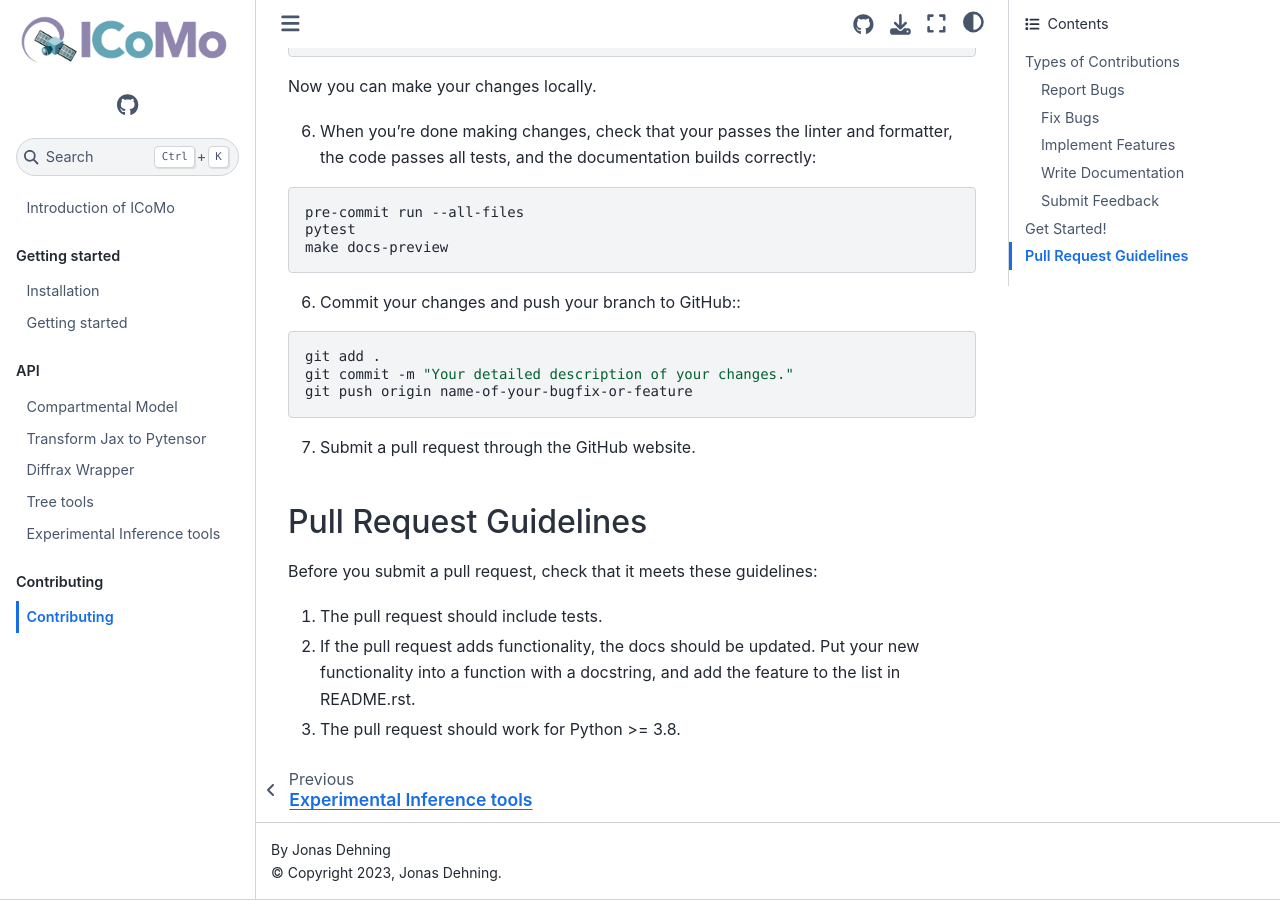
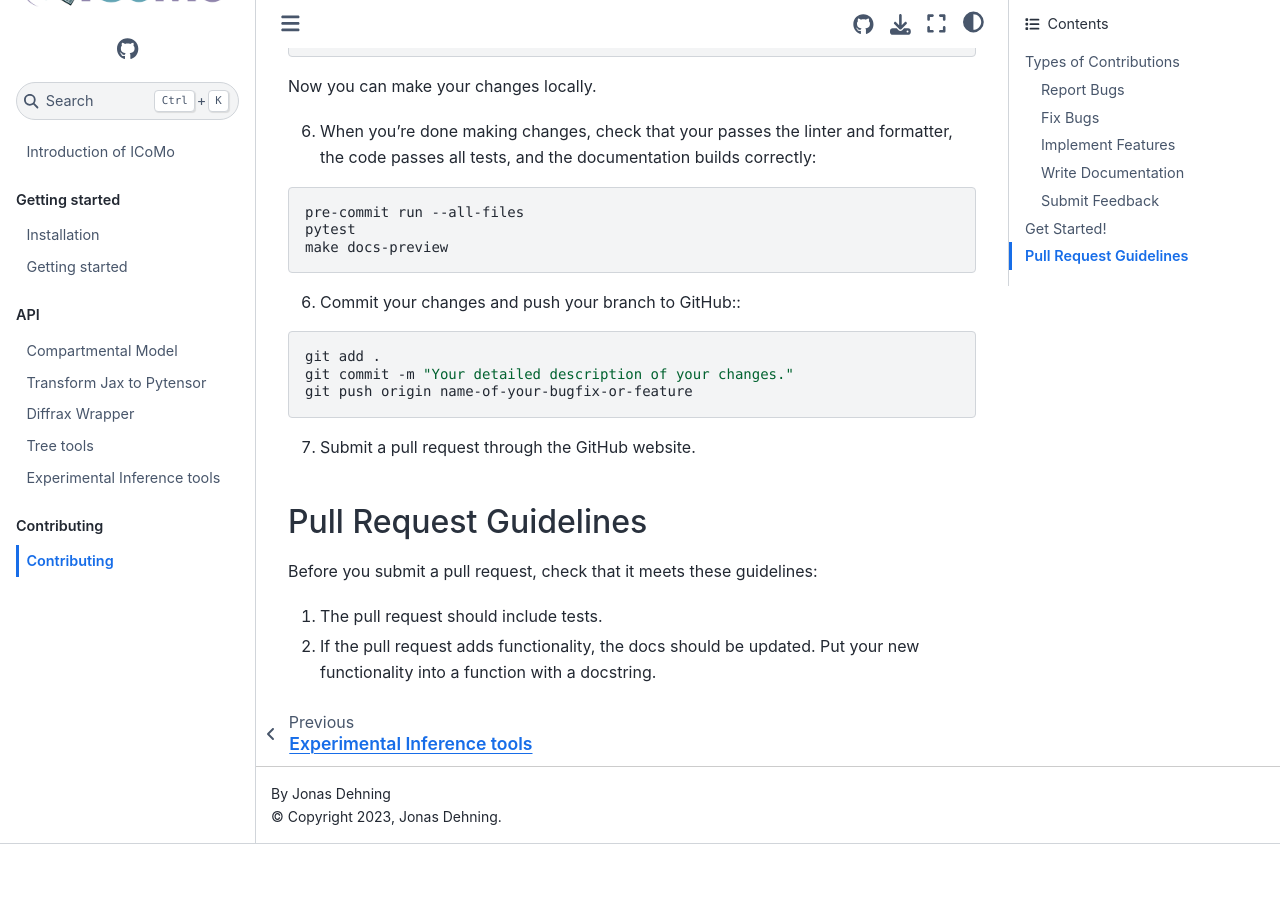
Before and after one commit to Priesemann-Group/icomo, a Sphinx documentation site: the page built from docs/contributing.md, in a window 1280 px wide and 900 px high, scrolled down 1794 px. Built offline with Sphinx 7.4.7 and the Sphinx Book theme 1.1.4, drawn with Linux system fonts in a browser that asks for light colours; after the commit the page ends 2638 px from its top, so only the background shows below that.

```diff
--- a/docs/contributing.md
+++ b/docs/contributing.md
@@ -103,9 +103,7 @@
 
 1.  The pull request should include tests.
 2.  If the pull request adds functionality, the docs should be updated.
-    Put your new functionality into a function with a docstring, and add
-    the feature to the list in README.rst.
-3.  The pull request should work for Python >= 3.8.
+    Put your new functionality into a function with a docstring.
 
 <!---
 
```
Also changed, not shown: 1 other file.
